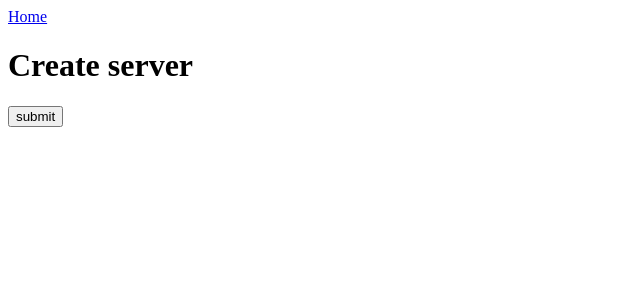
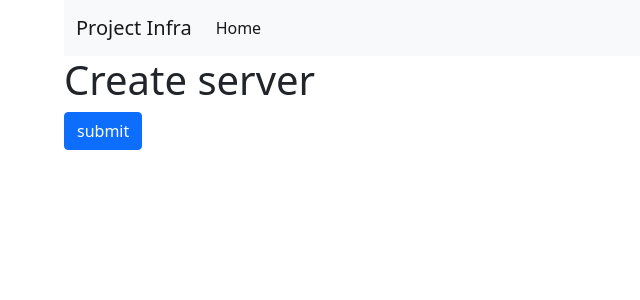
Before and after one commit to Akram-abdl/b2_ProjetInfra, a PHP site: page /createServer.php in a window 1280 px wide. Shown: the top 300 px of the page, without its empty margins (0-640 px from the left). Run offline with PHP 8.4, Linux system fonts and the light colour scheme; data that the repository does not hold is empty.

Commit message:
Add style

```diff
--- a/projet/config.php
+++ b/projet/config.php
@@ -1,3 +1,4 @@
 <?php
 $TEMPLATE_CONFIG_PATH = "../scripts/templates/config.json";
 $CONFIG_FOLDER = "../scripts/config";
+$BACKUP_FOLDER = "/home/backup";
--- a/projet/createServer.php
+++ b/projet/createServer.php
@@ -13,22 +13,44 @@
                 if (is_array($value)) {
                     echo "<div id='$key'>$key</div>";
                     foreach ($value as $key2 => $value2) {
-                        echo "<div id='$key2' class='input'>$key2
-                                <input id='$key2' value='$value2' type='text'
-                                    Placeholder='$key2' name='$key2'required>
-                                </div>";
+                        echo "
+                            <div class='row g-3 align-items-center'>
+                                <div class='col-auto'>
+                                <label for='>$key2' class='col-form-label'>$key2</label>
+                                </div>
+                                <div class='col-auto'>
+                                <input type='text' id='$key2'name='$key2' value='$value2' class='form-control'>
+                                </div>
+                                <div class='col-auto'>
+                                <span id='passwordHelpInline' class='form-text'>
+                                    $value2
+                                </span>
+                            </div>
+                        </div>
+                        ";
                     }
                 } else {
-                    echo "<div id='$key' class='input'>$key
-                            <input id='$key' value='$value' type='text'
-                                Placeholder='$key' name='$key'required>
-                            </div>";
+                    echo "
+                            <div class='row g-3 align-items-center'>
+                            <div class='col-auto'>
+                            <label for='>$key' class='col-form-label'>$key</label>
+                            </div>
+                            <div class='col-auto'>
+                            <input type='text' id='$key' name='$key' value='$value' class='form-control'>
+                            </div>
+                            <div class='col-auto'>
+                            <span class='form-text'>
+                                $value
+                            </span>
+                            </div>
+                        </div>
+                        ";
                 }
             }
             ?>
 
-            <div class="id input">
-                <input id="submit" type="submit" name="submit" value="submit">
+            <div class="input">
+                <input class="btn btn-primary" id="submit" type="submit" name="submit" value="submit">
             </div>
         </div>
     </form>
--- a/projet/footer.php
+++ b/projet/footer.php
@@ -1,3 +1,5 @@
+<script src="https://cdn.jsdelivr.net/npm/bootstrap@5.0.0-beta3/dist/js/bootstrap.bundle.min.js" integrity="sha384-JEW9xMcG8R+pH31jmWH6WWP0WintQrMb4s7ZOdauHnUtxwoG2vI5DkLtS3qm9Ekf" crossorigin="anonymous"></script>
+</div>
 </body>
 
 </html>
--- a/projet/header.php
+++ b/projet/header.php
@@ -7,8 +7,26 @@
     <meta charset="UTF-8">
     <meta http-equiv="X-UA-Compatible" content="IE=edge">
     <meta name="viewport" content="width=device-width, initial-scale=1.0">
+    <link href="https://cdn.jsdelivr.net/npm/bootstrap@5.0.0-beta3/dist/css/bootstrap.min.css" rel="stylesheet" integrity="sha384-eOJMYsd53ii+scO/bJGFsiCZc+5NDVN2yr8+0RDqr0Ql0h+rP48ckxlpbzKgwra6" crossorigin="anonymous">
+    <link rel="stylesheet" href="style.css">
+
     <title>Document</title>
 </head>
 
 <body>
-    <a href="index.php">Home</a>
+    <div id="container">
+        <nav class="navbar navbar-expand-lg navbar-light bg-light">
+            <div class="container-fluid">
+                <a class="navbar-brand" href="index.php">Project Infra</a>
+                <button class="navbar-toggler" type="button" data-bs-toggle="collapse" data-bs-target="#navbarNav" aria-controls="navbarNav" aria-expanded="false" aria-label="Toggle navigation">
+                    <span class="navbar-toggler-icon"></span>
+                </button>
+                <div class="collapse navbar-collapse" id="navbarNav">
+                    <ul class="navbar-nav">
+                        <li class="nav-item">
+                            <a class="nav-link active" aria-current="page" href="index.php">Home</a>
+                        </li>
+                    </ul>
+                </div>
+            </div>
+        </nav>
--- /dev/null
+++ b/projet/style.css
@@ -0,0 +1,4 @@
+#container {
+  margin: auto;
+  width: 90%;
+}
```
Also changed, not shown: projet/index.php (+4 -6 lines), projet/scripts/script_restoreServer.php (added, +10 -0 lines), projet/serverBoard.php (+43 -6 lines), scripts/config/srv2/config.json (added, +23 -0 lines), 2 other files.
